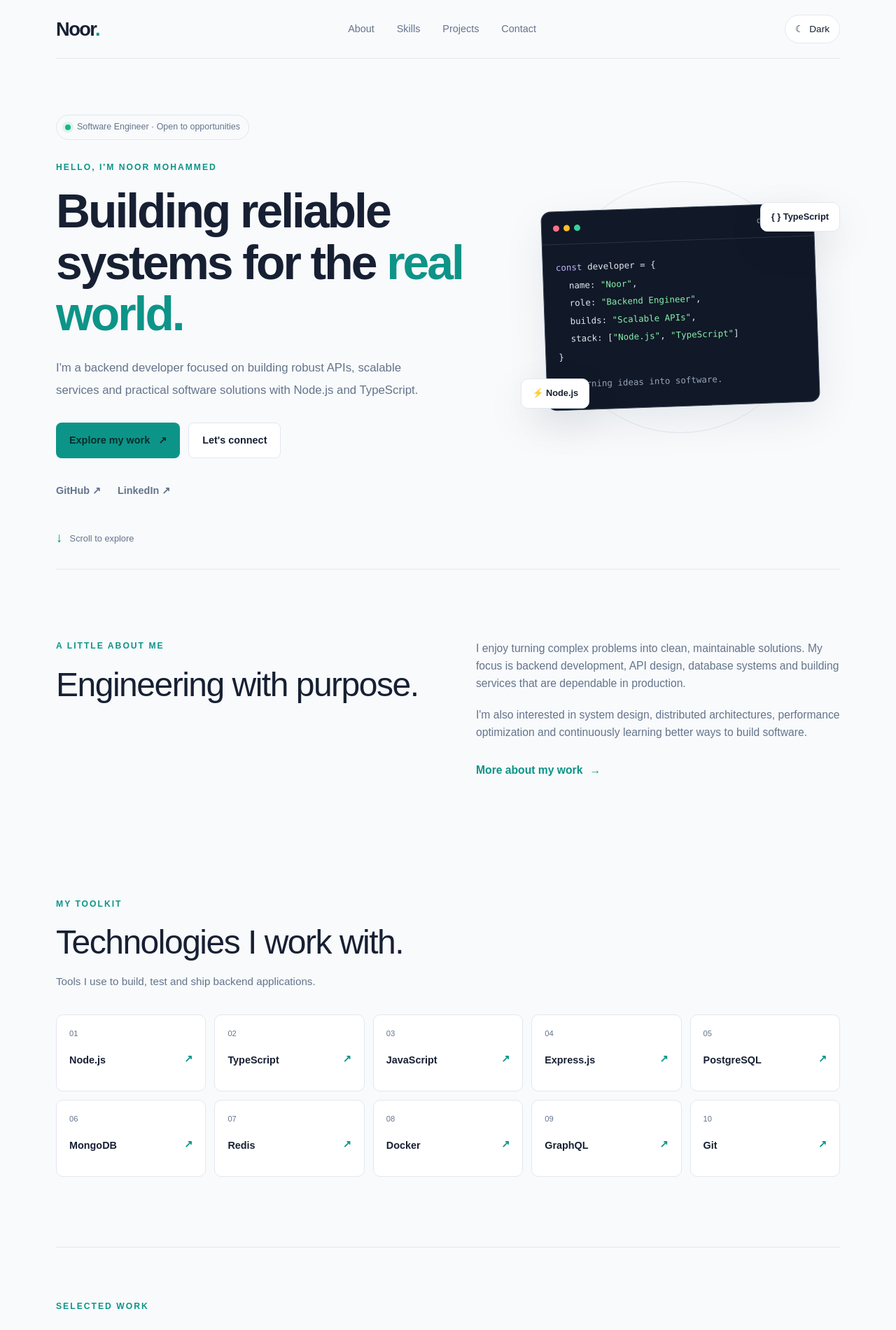
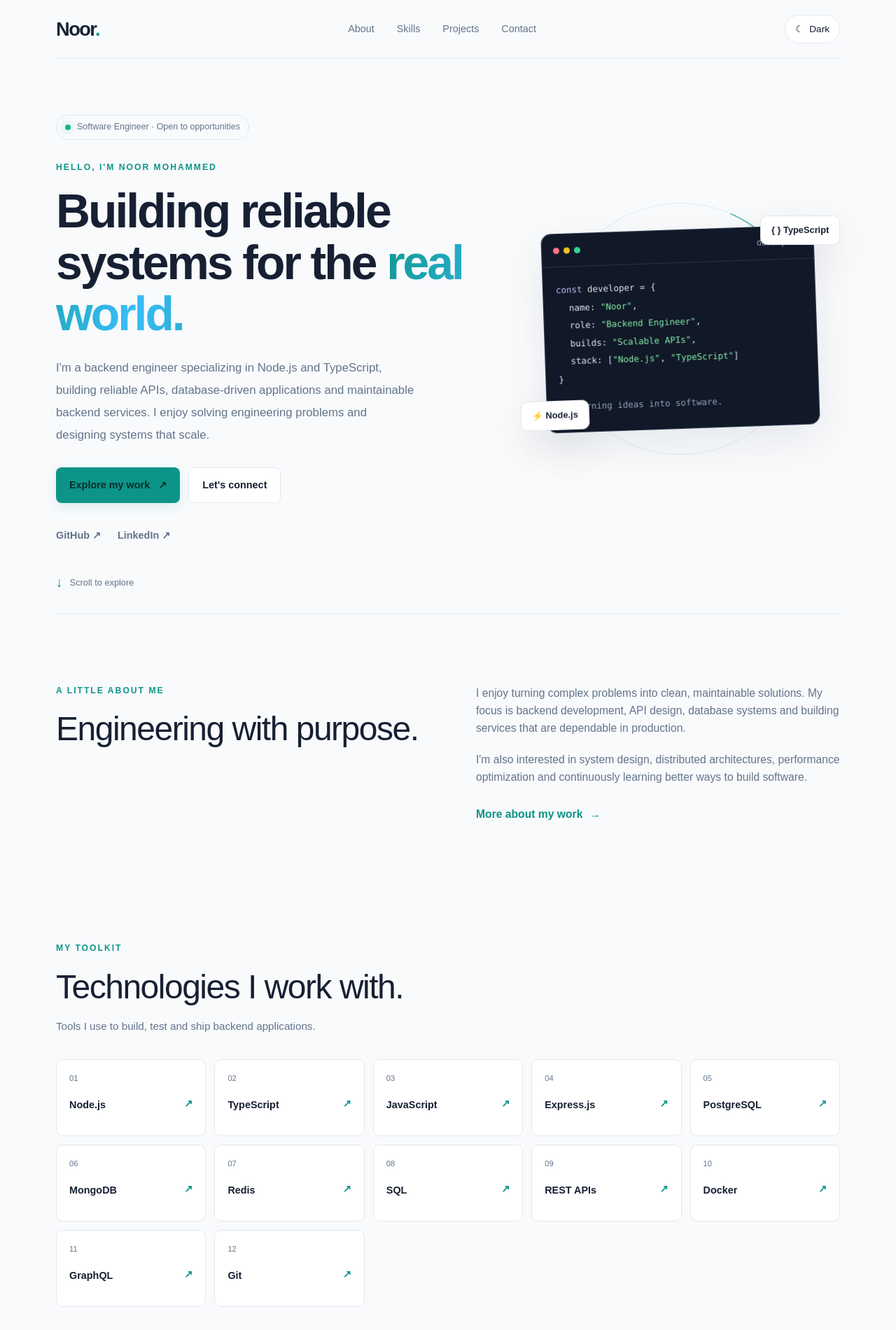
Before and after one commit to NOORMOHAMMED789/noor-portfolio, a Next.js app: page / in a window 1280 px wide. Shown: the top 1901 px of the page at 70% size. Built offline with nearby package versions, Linux system fonts and the light colour scheme.

Commit message:
Minor changes

```diff
--- a/src/app/globals.css
+++ b/src/app/globals.css
@@ -765,3 +765,335 @@ a:focus-visible {
     animation-duration: 0.01ms !important;
   }
 }
+
+
+/* ===== Subtle portfolio animations ===== */
+
+@keyframes fadeUp {
+  from {
+    opacity: 0;
+    transform: translateY(18px);
+  }
+  to {
+    opacity: 1;
+    transform: translateY(0);
+  }
+}
+
+@keyframes softFloat {
+  0%, 100% {
+    transform: translateY(0);
+  }
+  50% {
+    transform: translateY(-9px);
+  }
+}
+
+@keyframes accentPulse {
+  0%, 100% {
+    box-shadow: 0 0 0 0 rgb(13 148 136 / 0%);
+  }
+  50% {
+    box-shadow: 0 0 24px 2px rgb(13 148 136 / 10%);
+  }
+}
+
+/* Intro animation */
+.hero-content {
+  animation: fadeUp 650ms ease-out both;
+}
+
+.hero-visual {
+  animation: fadeUp 800ms ease-out both;
+}
+
+.availability {
+  animation: fadeUp 500ms ease-out both;
+}
+
+/* Floating developer illustration */
+.code-card {
+  animation: softFloat 5s ease-in-out infinite;
+}
+
+/* Smooth interactive elements */
+.button,
+.theme-toggle,
+.skill-card,
+.project-card {
+  transition:
+    transform 220ms ease,
+    border-color 220ms ease,
+    background-color 220ms ease,
+    box-shadow 220ms ease;
+}
+
+.button-primary {
+  box-shadow: 0 5px 16px rgb(13 148 136 / 12%);
+}
+
+.button-primary:hover {
+  box-shadow: 0 9px 25px rgb(13 148 136 / 22%);
+}
+
+.skill-card:hover {
+  box-shadow: var(--shadow);
+}
+
+.project-card:hover {
+  box-shadow: var(--shadow);
+}
+
+.theme-toggle:hover {
+  border-color: var(--accent);
+  transform: translateY(-2px);
+}
+
+/* Gentle accent on the code illustration */
+.code-card:hover {
+  border-color: var(--accent);
+}
+
+/* Respect accessibility preferences */
+@media (prefers-reduced-motion: reduce) {
+  .hero-content,
+  .hero-visual,
+  .availability,
+  .code-card {
+    animation: none !important;
+  }
+}
+
+
+/* ========================================
+   Premium portfolio motion
+======================================== */
+
+@keyframes revealUp {
+  from {
+    opacity: 0;
+    transform: translateY(32px);
+    filter: blur(5px);
+  }
+  to {
+    opacity: 1;
+    transform: translateY(0);
+    filter: blur(0);
+  }
+}
+
+@keyframes revealRight {
+  from {
+    opacity: 0;
+    transform: translateX(28px);
+  }
+  to {
+    opacity: 1;
+    transform: translateX(0);
+  }
+}
+
+@keyframes glowPulse {
+  0%, 100% {
+    box-shadow: 0 0 18px rgb(13 148 136 / 8%);
+  }
+  50% {
+    box-shadow: 0 0 40px rgb(13 148 136 / 22%);
+  }
+}
+
+@keyframes orbitRotate {
+  from { transform: rotate(0deg); }
+  to { transform: rotate(360deg); }
+}
+
+@keyframes drift {
+  0%, 100% { transform: translateY(0) rotate(-2deg); }
+  50% { transform: translateY(-12px) rotate(0deg); }
+}
+
+@keyframes gradientFlow {
+  0%, 100% { background-position: 0% 50%; }
+  50% { background-position: 100% 50%; }
+}
+
+@keyframes blink {
+  50% { opacity: 0; }
+}
+
+@keyframes statusGlow {
+  0%, 100% { box-shadow: 0 0 0 3px rgb(16 185 129 / 10%); }
+  50% { box-shadow: 0 0 0 7px rgb(16 185 129 / 4%); }
+}
+
+/* Hero entrance sequence */
+.hero-content > * {
+  animation: revealUp 650ms cubic-bezier(.2,.7,.2,1) both;
+}
+
+.hero-content > *:nth-child(1) { animation-delay: 80ms; }
+.hero-content > *:nth-child(2) { animation-delay: 180ms; }
+.hero-content > *:nth-child(3) { animation-delay: 280ms; }
+.hero-content > *:nth-child(4) { animation-delay: 380ms; }
+.hero-content > *:nth-child(5) { animation-delay: 480ms; }
+.hero-content > *:nth-child(6) { animation-delay: 580ms; }
+
+.hero-visual {
+  animation: revealRight 850ms cubic-bezier(.2,.7,.2,1) both;
+}
+
+.status-dot {
+  animation: statusGlow 2.5s ease-in-out infinite;
+}
+
+/* Animated headline accent */
+.hero h1 span {
+  background: linear-gradient(
+    110deg,
+    var(--accent),
+    #38bdf8,
+    var(--accent),
+    #a78bfa
+  );
+  background-size: 250% 100%;
+  -webkit-background-clip: text;
+  background-clip: text;
+  color: transparent;
+  animation: gradientFlow 7s ease infinite;
+}
+
+/* Floating illustration */
+.code-card {
+  animation: drift 6s ease-in-out infinite;
+  will-change: transform;
+}
+
+.orbit-one {
+  animation: orbitRotate 32s linear infinite;
+  border-top-color: var(--accent);
+}
+
+.orbit-two {
+  animation: orbitRotate 24s linear infinite reverse;
+  border-bottom-color: var(--accent);
+}
+
+.floating-badge {
+  animation: drift 4s ease-in-out infinite;
+}
+
+.badge-bottom {
+  animation-delay: -2s;
+}
+
+/* Scroll reveal: activated by JavaScript below */
+.reveal-on-scroll {
+  opacity: 0;
+  transform: translateY(28px);
+  transition:
+    opacity 700ms ease,
+    transform 700ms cubic-bezier(.2,.7,.2,1);
+}
+
+.reveal-on-scroll.is-visible {
+  opacity: 1;
+  transform: translateY(0);
+}
+
+/* Staggered project cards */
+.projects-grid .project-card:nth-child(2) {
+  transition-delay: 100ms;
+}
+
+.projects-grid .project-card:nth-child(3) {
+  transition-delay: 200ms;
+}
+
+/* More expressive hover interactions */
+.skill-card,
+.project-card {
+  position: relative;
+  overflow: hidden;
+}
+
+.skill-card::before,
+.project-card::before {
+  content: "";
+  position: absolute;
+  inset: 0 auto auto 0;
+  width: 100%;
+  height: 2px;
+  background: linear-gradient(90deg, transparent, var(--accent), transparent);
+  transform: scaleX(0);
+  transition: transform 350ms ease;
+}
+
+.skill-card:hover::before,
+.project-card:hover::before {
+  transform: scaleX(1);
+}
+
+.skill-card:hover {
+  transform: translateY(-6px) scale(1.015);
+}
+
+.project-card:hover {
+  transform: translateY(-7px);
+}
+
+.project-symbol,
+.skill-arrow {
+  transition: transform 250ms ease;
+}
+
+.project-card:hover .project-symbol,
+.skill-card:hover .skill-arrow {
+  transform: translate(3px, -3px);
+}
+
+.button-primary {
+  background-size: 200% 100%;
+  transition:
+    transform 220ms ease,
+    box-shadow 220ms ease,
+    background-color 220ms ease;
+}
+
+.nav-links a {
+  position: relative;
+}
+
+.nav-links a::after {
+  content: "";
+  position: absolute;
+  bottom: -5px;
+  left: 0;
+  width: 100%;
+  height: 1px;
+  background: var(--accent);
+  transform: scaleX(0);
+  transform-origin: right;
+  transition: transform 250ms ease;
+}
+
+.nav-links a:hover::after {
+  transform: scaleX(1);
+  transform-origin: left;
+}
+
+/* Accessibility */
+@media (prefers-reduced-motion: reduce) {
+  *,
+  *::before,
+  *::after {
+    animation-duration: 0.01ms !important;
+    animation-iteration-count: 1 !important;
+    scroll-behavior: auto !important;
+    transition-duration: 0.01ms !important;
+  }
+
+  .reveal-on-scroll {
+    opacity: 1;
+    transform: none;
+  }
+}
--- a/src/app/page.tsx
+++ b/src/app/page.tsx
@@ -1,7 +1,8 @@
 
 "use client";
 
-import { useEffect, useState } from "react";
+import { useEffect, useRef, useState } from "react";
+
 
 const skills = [
   "Node.js",
@@ -11,6 +12,8 @@ const skills = [
   "PostgreSQL",
   "MongoDB",
   "Redis",
+  "SQL",
+  "REST APIs",
   "Docker",
   "GraphQL",
   "Git",
@@ -63,6 +66,45 @@ export default function Home() {
     document.documentElement.dataset.theme = initialTheme;
   }, []);
 
+
+const pageRef = useRef<HTMLElement>(null);
+
+useEffect(() => {
+  const root = pageRef.current;
+  if (!root) return;
+
+  const elements = root.querySelectorAll(
+    ".about-section, .skills-section, .projects-section, .contact-section"
+  );
+
+  const media = window.matchMedia("(prefers-reduced-motion: reduce)");
+
+  if (media.matches || !("IntersectionObserver" in window)) {
+    return;
+  }
+
+  elements.forEach((element) => {
+    element.classList.add("reveal-on-scroll");
+  });
+
+  const observer = new IntersectionObserver(
+    (entries) => {
+      entries.forEach((entry) => {
+        if (entry.isIntersecting) {
+          entry.target.classList.add("is-visible");
+          observer.unobserve(entry.target);
+        }
+      });
+    },
+    { threshold: 0.12 }
+  );
+
+  elements.forEach((element) => observer.observe(element));
+
+  return () => observer.disconnect();
+}, []);
+
+
   function toggleTheme() {
     const nextTheme = theme === "light" ? "dark" : "light";
 
@@ -111,11 +153,14 @@ export default function Home() {
             systems for the <span>real world.</span>
           </h1>
 
+
           <p className="hero-description">
-            I&apos;m a backend developer focused on building robust APIs,
-            scalable services and practical software solutions with Node.js
-            and TypeScript.
+            I&apos;m a backend engineer specializing in Node.js and TypeScript,
+            building reliable APIs, database-driven applications and
+            maintainable backend services. I enjoy solving engineering
+            problems and designing systems that scale.
           </p>
+
 
           <div className="hero-actions">
             <a className="button button-primary" href="#projects">
```
